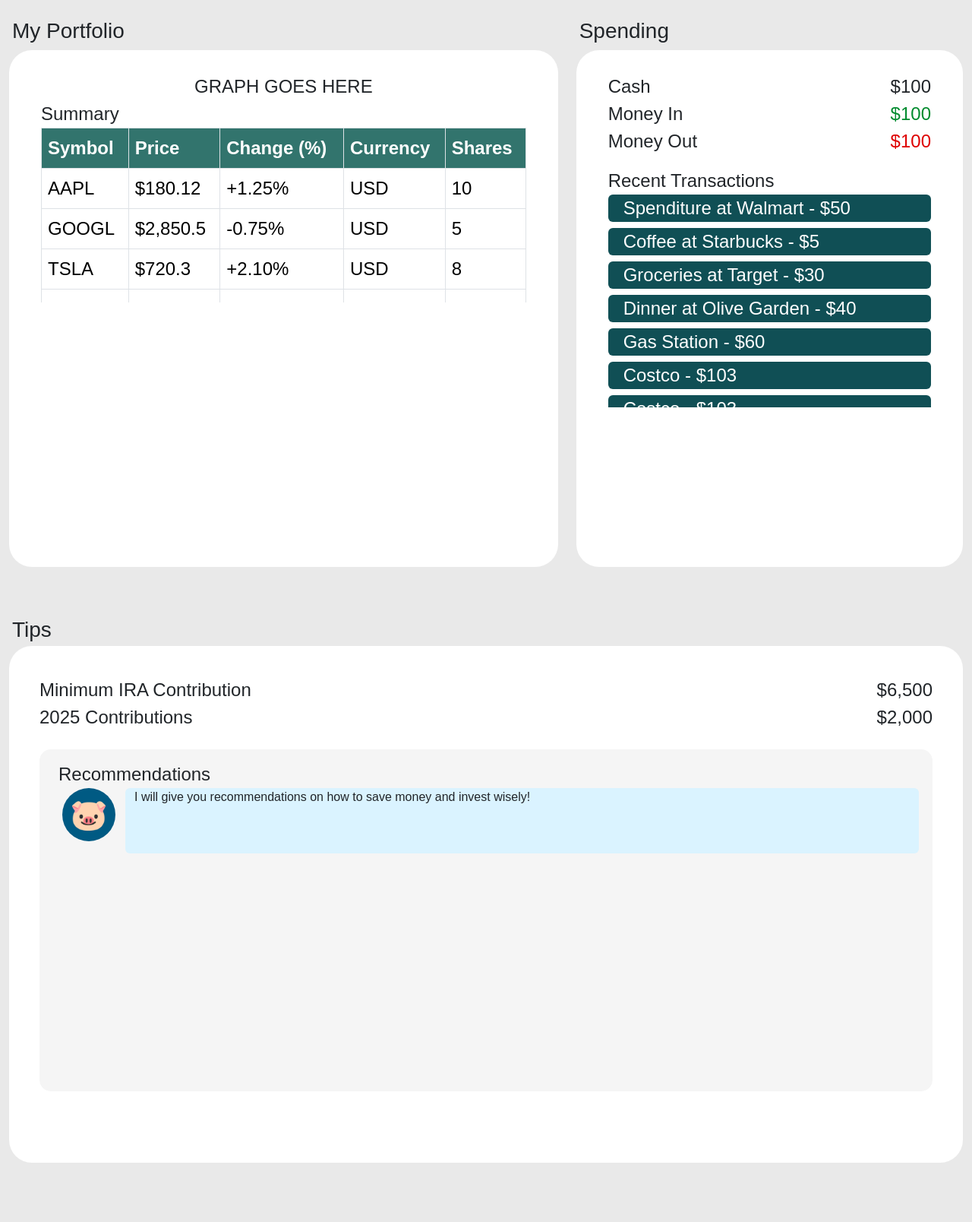
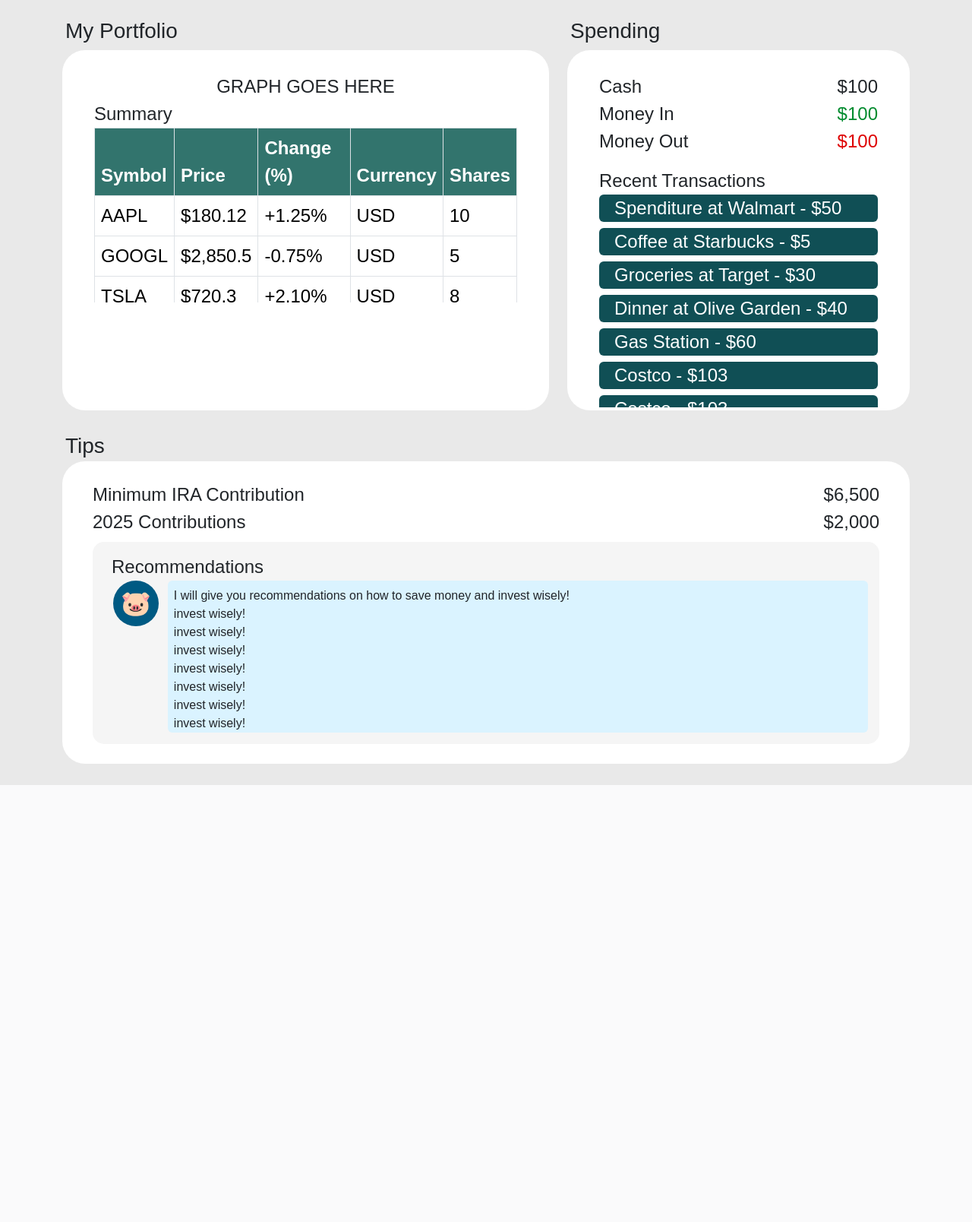
Before and after one commit to MatVit2910/Wealth-Manager, a Flask app: page / in a window 1280 px wide. Shown: the part 96-1704 px from the top of the page at 76% size. After the commit the page ends 1129 px from the top, so only its background shows below. Run offline with Flask 3, Linux system fonts and the light colour scheme.

Commit message:
Fixed home.html

```diff
--- a/app.py
+++ b/app.py
@@ -6,5 +6,9 @@ app = Flask(__name__)
 def home():
     return render_template("home.html", name="Mateo")
 
+@app.route('/portfolio')
+def portfolio():
+    return render_template("portfolio.html")
+
 if __name__ == '__main__':
         app.run(debug=True, host="0.0.0.0")
--- a/templates/home.html
+++ b/templates/home.html
@@ -1,7 +1,7 @@
 {% extends "navbar.html" %} {% block content %}
-<div class="container-fluid mt-2">
-  <div class="row vh-100">
-    <div class="col-7">
+<div class="container mt-2">
+  <div class="row">
+    <div class="col col-lg-7">
       <h3 class="m-1 mt-3 mb-2">My Portfolio</h3>
       <div
         style="
@@ -66,7 +66,7 @@
         </div>
       </div>
     </div>
-    <div class="col-5">
+    <div class="col col-lg-5">
       <h3 class="m-1 mt-3 mb-2">Spending</h3>
       <div
         style="
@@ -137,7 +137,7 @@
       </div>
     </div>
   </div>
-  <div class="row vh-100">
+  <div class="row">
     <div class="col">
       <h3 class="m-1">Tips</h3>
       <div
@@ -151,7 +151,7 @@
           padding: 30px;
         "
       >
-        <div class="comtainer h-100 w-100" style="padding: 10px">
+        <div class="comtainer w-100" style="padding: 10px;">
           <div class="row">
             <div class="col fs-4" style="display: flex; align-items: center">
               Minimum IRA Contribution
@@ -174,10 +174,10 @@
               $2,000
             </div>
           </div>
-          <div class="row mt-4 h-75">
+          <div class="row">
             <div class="col">
               <div
-                class="h-100 pr-10"
+                class="pr-10 container"
                 style="
                   background-color: #f5f5f5;
                   border-radius: 15px;
@@ -192,23 +192,47 @@
                 </div>
                 <div class="container">
                   <div class="row">
-                    <div class="col-1">
+                    <div class="col-1 d-none d-lg-flex">
                       <p
-                        class="rounded-circle fs-1"
+                        class="rounded-circle fs-2 d-flex"
                         style="
                           background-color: #005a83;
-                          width: 70px;
-                          height: 70px;
+                          width: 60px;
+                          height: 60px;
                           justify-content: center;
                           align-items: center;
-                          display: flex;
                         "
                       >
                         🐷
                       </p>
                     </div>
-                    <div class="col rounded" style="background-color: #DAF3FF; height: auto;">
-                      I will give you recommendations on how to save money and invest wisely!
+                    <div
+                      class="col rounded p-2 overflow-y-auto"
+                      style="background-color: #daf3ff; height: auto; max-height: 200px;"
+                    >
+                      I will give you recommendations on how to save money and
+                      invest wisely!<br>
+                      invest wisely!<br>
+                      invest wisely!<br>
+                      invest wisely!<br>
+                      invest wisely!<br>
+                      invest wisely!<br>
+                      invest wisely!<br>
+                      invest wisely!<br>
+                      invest wisely!<br>
+                      invest wisely!<br>
+                      invest wisely!<br>
+                      invest wisely!<br>
+                      invest wisely!<br>
+                      invest wisely!<br>
+                      invest wisely!<br>
+                      invest wisely!<br>
+                      invest wisely!<br>
+                      invest wisely!<br>
+                      invest wisely!<br>
+                      invest wisely!<br>
+
+
                     </div>
                   </div>
                 </div>
@@ -301,7 +325,7 @@
           portfolioTableBody.appendChild(row);
         });
       </script>
-      {% endblock content %}
     </div>
   </div>
 </div>
+{% endblock content %}
--- a/templates/navbar.html
+++ b/templates/navbar.html
@@ -46,8 +46,8 @@
           style="margin-right: 30px"
         >
           <div class="navbar-nav ms-auto" style="display: flex">
-            <a class="nav-link text-white" href="#">Summary</a>
-            <a class="nav-link text-white" href="#">Portfolio</a>
+            <a class="nav-link text-white" href="/">Summary</a>
+            <a class="nav-link text-white" href="/portfolio">Portfolio</a>
             <a class="nav-link text-white" href="#">Budget</a>
             <a class="nav-link text-white" href="#">AI Advisor</a>
           </div>
```
Also changed, not shown: templates/portfolio.html (added, +22 -0 lines).
